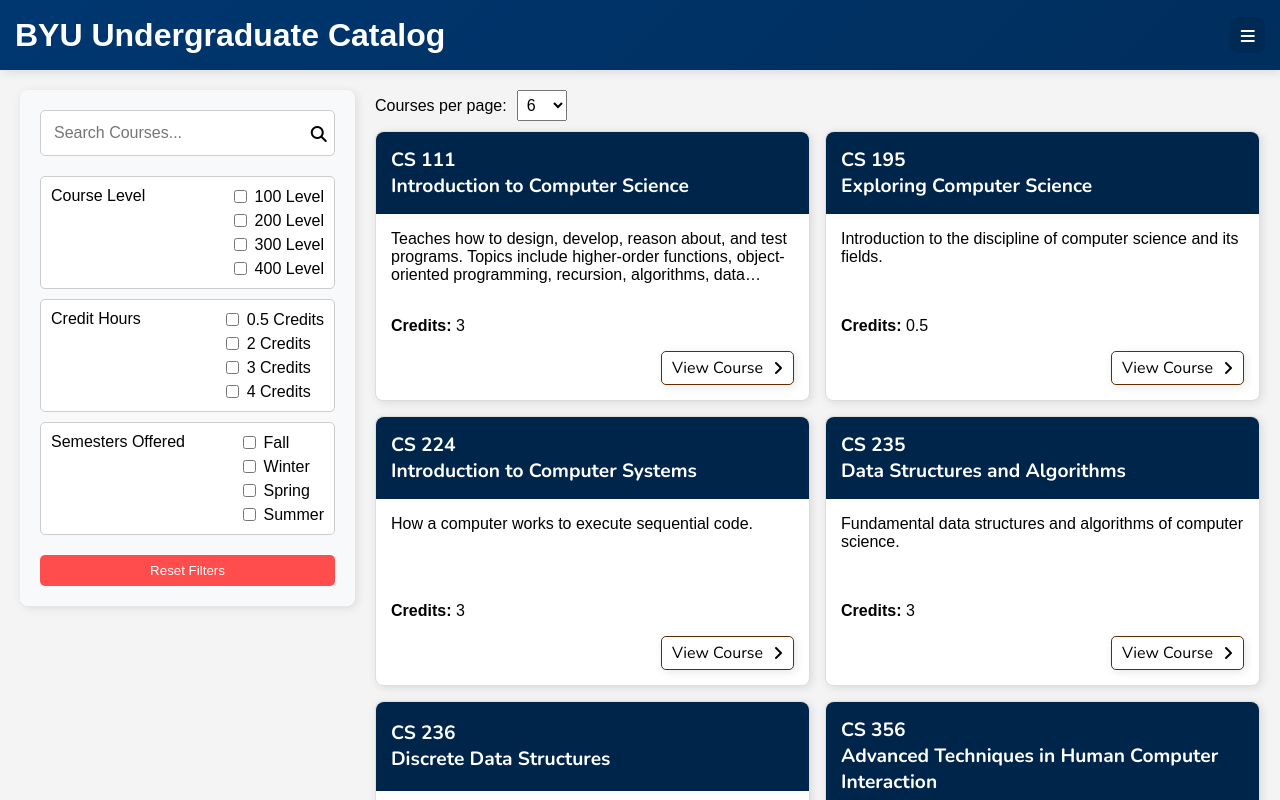
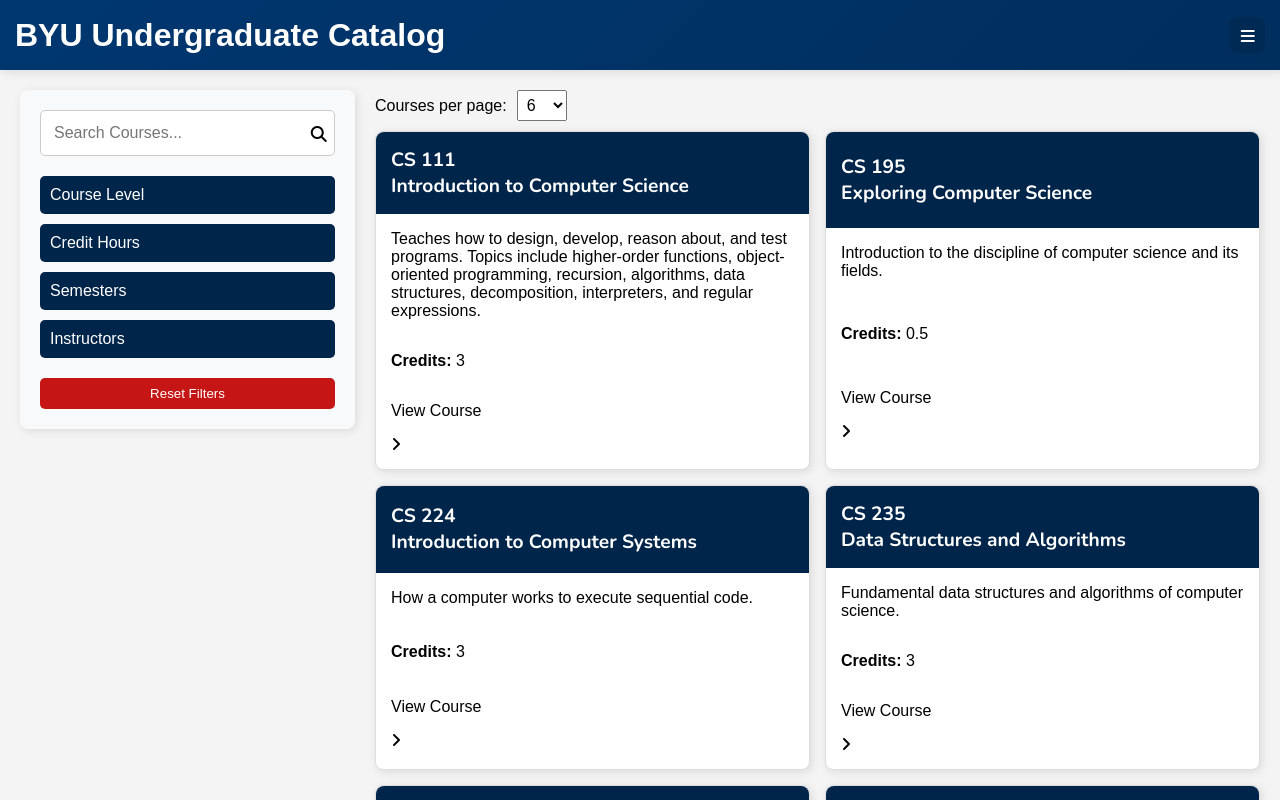
Before and after one commit to bertandfrogs/card_sorting, a React (Vite) app: page / in a window 1280 px wide. Shown: the top 800 px of the page. Built offline with nearby package versions, Linux system fonts and the light colour scheme.

Commit message:
Added instructor filtering, dropdown, and selected filters visibility after collapsing dropdown

```diff
--- a/src/App.tsx
+++ b/src/App.tsx
@@ -9,11 +9,17 @@
 
 const coursesData = coursesDataRaw as Course[];
 
+// Get unique instructors from courses.json
+const allInstructors = Array.from(
+  new Set(coursesData.flatMap((course) => course.instructors))
+);
+
 const App: React.FC = () => {
   const [searchTerm, setSearchTerm] = useState<string>("");
   const [selectedLevels, setSelectedLevels] = useState<string[]>([]);
   const [selectedCredits, setSelectedCredits] = useState<string[]>([]);
   const [selectedSemesters, setSelectedSemesters] = useState<string[]>([]);
+  const [selectedInstructors, setSelectedInstructors] = useState<string[]>([]);
 
   // Function to toggle selected options
   const toggleSelection = (selectedArray: string[], value: string, setState: React.Dispatch<React.SetStateAction<string[]>>) => {
@@ -30,6 +36,7 @@
     setSelectedLevels([]);
     setSelectedCredits([]);
     setSelectedSemesters([]);
+    setSelectedInstructors([]);
   };
 
   const filteredCourses = coursesData
@@ -46,6 +53,9 @@
     )
     .filter((course: Course) =>
       selectedSemesters.length === 0 || selectedSemesters.some((sem) => course.semesters.includes(sem))
+    )
+    .filter((course: Course) =>
+      selectedInstructors.length === 0 || selectedInstructors.some((inst) => course.instructors.includes(inst))
     );
 
   return (
@@ -63,11 +73,14 @@
               selectedLevels={selectedLevels}
               selectedCredits={selectedCredits}
               selectedSemesters={selectedSemesters}
+              selectedInstructors={selectedInstructors}
+              allInstructors={allInstructors}
               toggleSelection={toggleSelection}
               resetFilters={resetFilters}
               setSelectedLevels={setSelectedLevels}
               setSelectedCredits={setSelectedCredits}
               setSelectedSemesters={setSelectedSemesters}
+              setSelectedInstructors={setSelectedInstructors}
             />
           </div>
 
--- a/src/components/Filters.tsx
+++ b/src/components/Filters.tsx
@@ -1,33 +1,75 @@
-import React from "react";
+import React, { useState, useEffect, useRef } from "react";
 
 interface FiltersProps {
-  selectedLevels: string[];
-  selectedCredits: string[];
-  selectedSemesters: string[];
+  selectedLevels?: string[];
+  selectedCredits?: string[];
+  selectedSemesters?: string[];
+  selectedInstructors?: string[];
+  allInstructors?: string[];
   toggleSelection: (selectedArray: string[], value: string, setState: React.Dispatch<React.SetStateAction<string[]>>) => void;
   resetFilters: () => void;
   setSelectedLevels: React.Dispatch<React.SetStateAction<string[]>>;
   setSelectedCredits: React.Dispatch<React.SetStateAction<string[]>>;
   setSelectedSemesters: React.Dispatch<React.SetStateAction<string[]>>;
+  setSelectedInstructors: React.Dispatch<React.SetStateAction<string[]>>;
 }
 
 const Filters: React.FC<FiltersProps> = ({
-  selectedLevels,
-  selectedCredits,
-  selectedSemesters,
+  selectedLevels = [],
+  selectedCredits = [],
+  selectedSemesters = [],
+  selectedInstructors = [],
+  allInstructors = [],
   toggleSelection,
   resetFilters,
   setSelectedLevels,
   setSelectedCredits,
   setSelectedSemesters,
+  setSelectedInstructors,
 }) => {
+  const [openDropdown, setOpenDropdown] = useState<string | null>(null);
+  const dropdownRef = useRef<HTMLDivElement | null>(null);
+
+  // Toggle dropdown visibility
+  const toggleDropdown = (category: string) => {
+    setOpenDropdown(openDropdown === category ? null : category);
+  };
+
+  // Close dropdown when clicking outside
+  useEffect(() => {
+    const handleClickOutside = (event: MouseEvent) => {
+      if (dropdownRef.current && !dropdownRef.current.contains(event.target as Node)) {
+        setOpenDropdown(null);
+      }
+    };
+    document.addEventListener("mousedown", handleClickOutside);
+    return () => document.removeEventListener("mousedown", handleClickOutside);
+  }, []);
+
+  // Function to render selected filters outside the dropdown
+  const renderSelectedFilters = (selectedItems: string[], labelFormatter: (item: string) => string) => {
+    return selectedItems.length > 0 ? (
+      <div className="selected-filters">
+        {selectedItems.map((item) => (
+          <span key={item} className="selected-filter">
+            {labelFormatter(item)}
+          </span>
+        ))}
+      </div>
+    ) : null;
+  };
+
   return (
-    <div className="filters">
+    <div className="filters" ref={dropdownRef}>
+      {/* Course Level */}
       <div className="filter-group">
-        <label>Course Level</label>
-        <div className="multi-select">
+        <button className="dropdown-btn" onClick={() => toggleDropdown("levels")}>
+          Course Level {selectedLevels.length > 0 ? `(${selectedLevels.length})` : ""}
+        </button>
+        {renderSelectedFilters(selectedLevels, (level) => `${level}00 Level`)}
+        <div className={`dropdown-content ${openDropdown === "levels" ? "open" : ""}`}>
           {["1", "2", "3", "4"].map((level) => (
-            <label key={level}>
+            <label key={level} className={selectedLevels.includes(level) ? "selected" : ""}>
               <input
                 type="checkbox"
                 value={level}
@@ -40,11 +82,15 @@
         </div>
       </div>
 
+      {/* Credit Hours */}
       <div className="filter-group">
-        <label>Credit Hours</label>
-        <div className="multi-select">
+        <button className="dropdown-btn" onClick={() => toggleDropdown("credits")}>
+          Credit Hours {selectedCredits.length > 0 ? `(${selectedCredits.length})` : ""}
+        </button>
+        {renderSelectedFilters(selectedCredits, (credit) => `${credit} Credits`)}
+        <div className={`dropdown-content ${openDropdown === "credits" ? "open" : ""}`}>
           {["0.5", "2", "3", "4"].map((credit) => (
-            <label key={credit}>
+            <label key={credit} className={selectedCredits.includes(credit) ? "selected" : ""}>
               <input
                 type="checkbox"
                 value={credit}
@@ -57,11 +103,15 @@
         </div>
       </div>
 
+      {/* Semesters */}
       <div className="filter-group">
-        <label>Semesters Offered</label>
-        <div className="multi-select">
+        <button className="dropdown-btn" onClick={() => toggleDropdown("semesters")}>
+          Semesters {selectedSemesters.length > 0 ? `(${selectedSemesters.length})` : ""}
+        </button>
+        {renderSelectedFilters(selectedSemesters, (semester) => semester)}
+        <div className={`dropdown-content ${openDropdown === "semesters" ? "open" : ""}`}>
           {["Fall", "Winter", "Spring", "Summer"].map((semester) => (
-            <label key={semester}>
+            <label key={semester} className={selectedSemesters.includes(semester) ? "selected" : ""}>
               <input
                 type="checkbox"
                 value={semester}
@@ -69,6 +119,27 @@
                 onChange={() => toggleSelection(selectedSemesters, semester, setSelectedSemesters)}
               />
               {semester}
+            </label>
+          ))}
+        </div>
+      </div>
+
+      {/* Instructors */}
+      <div className="filter-group">
+        <button className="dropdown-btn" onClick={() => toggleDropdown("instructors")}>
+          Instructors {selectedInstructors.length > 0 ? `(${selectedInstructors.length})` : ""}
+        </button>
+        {renderSelectedFilters(selectedInstructors, (instructor) => instructor)}
+        <div className={`dropdown-content ${openDropdown === "instructors" ? "open" : ""}`}>
+          {allInstructors.map((instructor) => (
+            <label key={instructor} className={selectedInstructors.includes(instructor) ? "selected" : ""}>
+              <input
+                type="checkbox"
+                value={instructor}
+                checked={selectedInstructors.includes(instructor)}
+                onChange={() => toggleSelection(selectedInstructors, instructor, setSelectedInstructors)}
+              />
+              {instructor}
             </label>
           ))}
         </div>
--- a/src/styles.css
+++ b/src/styles.css
@@ -12,6 +12,7 @@
 	padding: 0;
 	background-color: #f4f4f4;
   }
+
   .layout {
 	display: flex;
 	flex-direction: column;
@@ -20,8 +21,7 @@
 
   .header {
 	height: var(--header-height);
-	background: rgb(0,46,93);
-	background: linear-gradient(-45deg, rgba(0,46,93,1) 0%, rgba(0,55,112,1) 100%);
+	background: linear-gradient(-45deg, rgba(0, 46, 93, 1) 0%, rgba(0, 55, 112, 1) 100%);
 	color: white;
 	padding: 15px;
 	display: flex;
@@ -37,7 +37,6 @@
 	margin: 0;
   }
 
-/* corrects the misalignment problem with fa icons */
   .fa {
 	transform: translate(4%, 4%);
   }
@@ -66,8 +65,7 @@
   }
 
   .footer {
-	background: rgb(0,46,93);
-	background: linear-gradient(-45deg, rgba(0,46,93,1) 0%, rgba(0,55,112,1) 100%);
+	background: linear-gradient(-45deg, rgba(0, 46, 93, 1) 0%, rgba(0, 55, 112, 1) 100%);
 	color: white;
 	text-align: center;
 	padding: 10px;
@@ -77,14 +75,12 @@
 	justify-content: center;
   }
 
-/* Catalog Layout */
   .catalog-container {
 	display: flex;
 	width: 100%;
 	gap: 20px;
   }
 
-/* Sidebar (Search & Filters) */
   .sidebar {
 	width: 25%;
 	display: flex;
@@ -95,10 +91,7 @@
 	border-radius: 8px;
 	box-shadow: var(--box-shadow);
 	position: sticky;
-	top: calc(
-		var(--header-height) + var(--header-footer-padding) +
-			var(--main-padding)
-	);
+	top: calc(var(--header-height) + var(--header-footer-padding) + var(--main-padding));
 	height: fit-content;
   }
 
@@ -127,7 +120,7 @@
 	font-size: 18px;
   }
 
-/* Filters */
+  /* Filters Section */
   .filters {
 	display: flex;
 	flex-direction: column;
@@ -135,15 +128,101 @@
   }
 
   .filter-group {
+	position: relative;
+  }
+
+  /* Dropdown Button */
+  .dropdown-btn {
+	width: 100%;
+	padding: 10px;
+	background: #00254A;
+	color: white;
+	border: none;
+	cursor: pointer;
+	text-align: left;
+	font-size: 16px;
+	border-radius: 5px;
+	transition: background 0.2s ease-in-out;
+  }
+
+  .dropdown-btn:hover {
+	background: #00254A;
+  }
+
+  /* Dropdown Content */
+  .dropdown-content {
+	position: absolute;
+	background: white;
+	border: 1px solid #ddd;
+	width: 100%;
+	display: none;
+	flex-direction: column;
+	max-height: 200px;
+	overflow-y: auto;
+	z-index: 10;
+	box-shadow: 0px 4px 6px rgba(0, 0, 0, 0.1);
+	padding: 8px;
+	border-radius: 5px;
+	transition: all 0.3s ease-in-out;
+  }
+
+  /* When dropdown is open */
+  .dropdown-content.open {
+	display: flex;
+  }
+
+  /* Keep selected filters visible when dropdown is closed */
+  .selected-filters {
 	display: flex;
 	flex-wrap: wrap;
-	justify-content: space-between;
-	background: white;
-	padding: 10px;
-	border-radius: 5px;
-	border: 1px solid #ccc;
+	gap: 5px;
+	margin-top: 5px;
+	padding: 5px;
   }
 
+  .selected-filter {
+	background: #00254A;
+	color: white;
+	padding: 5px 8px;
+	border-radius: 5px;
+	font-size: 14px;
+	cursor: default;
+  }
+
+  /* Filter Options */
+  .dropdown-content label {
+	padding: 5px 10px;
+	cursor: pointer;
+	display: flex;
+	align-items: center;
+	transition: background 0.2s ease-in-out;
+  }
+
+  .dropdown-content label input {
+	margin-right: 10px;
+  }
+
+  .dropdown-content label:hover {
+	background: #f1f1f1;
+  }
+
+  /* Reset Button */
+  .reset-button {
+	margin-top: 10px;
+	padding: 8px 12px;
+	background-color: #c51515;
+	color: white;
+	border: none;
+	cursor: pointer;
+	border-radius: 5px;
+	transition: background 0.2s;
+  }
+
+  .reset-button:hover {
+	background-color: #cc0000;
+  }
+
+  /* Course List */
   .course-list {
 	width: 75%;
   }
@@ -151,10 +230,7 @@
   .course-grid {
 	width: 100%;
 	display: grid;
-	grid-template-columns: repeat(
-		auto-fit,
-		minmax(300px, 1fr)
-	); /* Ensures cards fit dynamically */
+	grid-template-columns: repeat(auto-fit, minmax(300px, 1fr));
 	gap: 15px;
 	align-items: stretch;
   }
@@ -167,14 +243,13 @@
 	padding: 15px;
 	border-radius: 8px;
 	background: white;
-	box-shadow: 2px 2px 10px rgba(0, 0, 0, 0.1);
+	box-shadow: var(--box-shadow);
 	transition: transform 0.2s ease-in-out;
 	display: grid;
   }
 
   .course-card-header {
 	background: #00254A;
-	/* background: #0047BA; */
 	font-family: "Nunito";
 	font-weight: 700;
 	font-size: larger;
@@ -189,43 +264,7 @@
 	transform: translateY(-3px);
   }
 
-.course-description {
-	min-height: 55px;
-	overflow: hidden;
-	text-overflow: ellipsis;
-	display: -webkit-box;
-	display: box;
-	-webkit-line-clamp: 3; /* Limits to 3 lines */
-	line-clamp: 3;
-	-webkit-box-orient: vertical;
-	box-orient: vertical;
-	word-break: break-word;
-}
-
-.view-course-btn {
-	display: flex;
-	align-items: center;
-	max-width: 150px;
-	justify-self: end;
-	align-self: end;
-	background-color: white;
-	color: black;
-	padding: 5px 10px;
-	height: fit-content;
-	text-decoration: none;
-	border-radius: 5px;
-	border: 1px solid #5D2F00;
-	box-shadow: var(--box-shadow);
-	cursor: pointer;
-}
-
-.course-btn-text {
-	font-family: "Nunito";
-	margin: 0;
-	padding-right: 10px;
-}
-
-/* Pagination Controls */
+  /* Pagination */
   .pagination-controls {
 	display: flex;
 	align-items: center;
@@ -238,7 +277,6 @@
 	font-size: 16px;
   }
 
-/* Pagination Buttons */
   .pagination {
 	display: flex;
 	justify-content: center;
@@ -262,7 +300,7 @@
 	cursor: not-allowed;
   }
 
-/* Modal Overlay (Ensures clicking outside closes modal) */
+  /* Modal Overlay */
   .modal-overlay {
 	position: fixed;
 	top: 0;
@@ -284,14 +322,14 @@
 	box-shadow: 0 4px 10px rgba(0, 0, 0, 0.2);
 	max-width: 500px;
 	width: 90%;
-	position: relative; /* Needed for absolute positioning of the close button */
+	position: relative;
 	display: flex;
 	flex-direction: column;
-	gap: 15px; /* Space between sections */
+	gap: 15px;
 	align-items: flex-start;
   }
 
-/* Close Button (Positioned in the top-right) */
+  /* Close Button */
   .close-btn {
 	position: absolute;
 	top: 10px;
@@ -307,52 +345,3 @@
   .close-btn:hover {
 	color: #c9302c;
   }
-
-/* Modal Title */
-.modal-title {
-	font-size: 22px;
-	font-weight: bold;
-	text-align: center;
-	width: 100%;
-}
-
-/* Modal Body (Readability) */
-.modal-body {
-	display: flex;
-	flex-direction: column;
-	gap: 10px;
-	font-size: 16px;
-	color: #555;
-}
-
-.multi-select {
-	display: flex;
-	flex-direction: column;
-	gap: 5px;
-  }
-
-  .multi-select label {
-	display: flex;
-	align-items: center;
-	gap: 5px;
-	cursor: pointer;
-  }
-
-  .multi-select input {
-	accent-color: #007bff;
-  }
-
-  .reset-button {
-	margin-top: 10px;
-	padding: 8px 12px;
-	background-color: #ff4d4d;
-	color: white;
-	border: none;
-	cursor: pointer;
-	border-radius: 5px;
-	transition: background 0.2s;
-  }
-
-  .reset-button:hover {
-	background-color: #cc0000;
-  }
```
Lines whose indentation alone changed are shown as unchanged.
